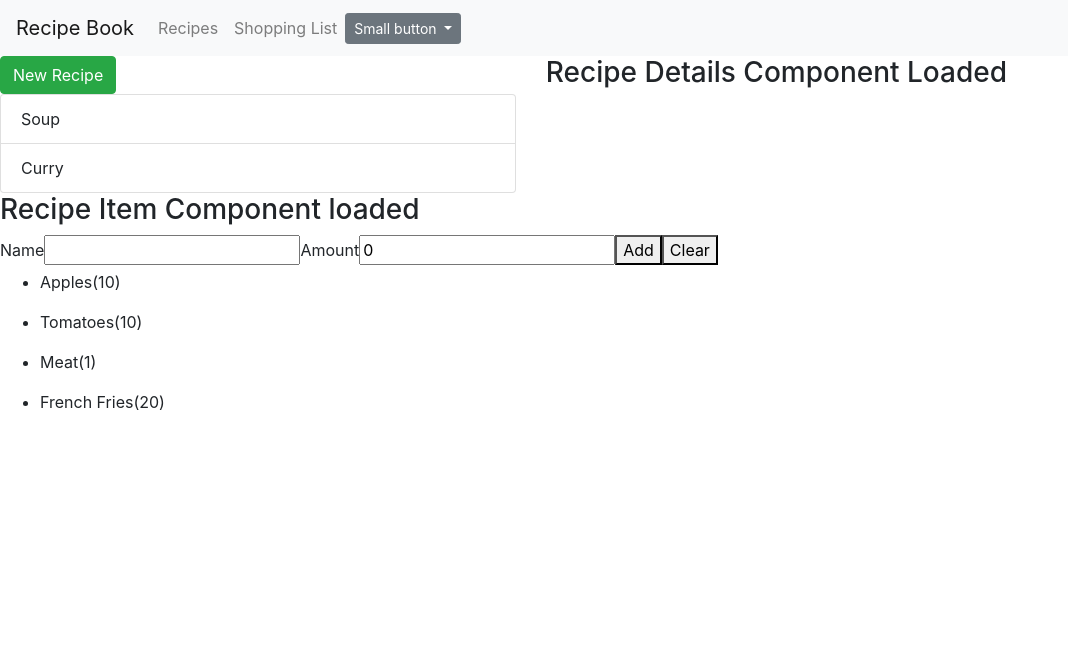
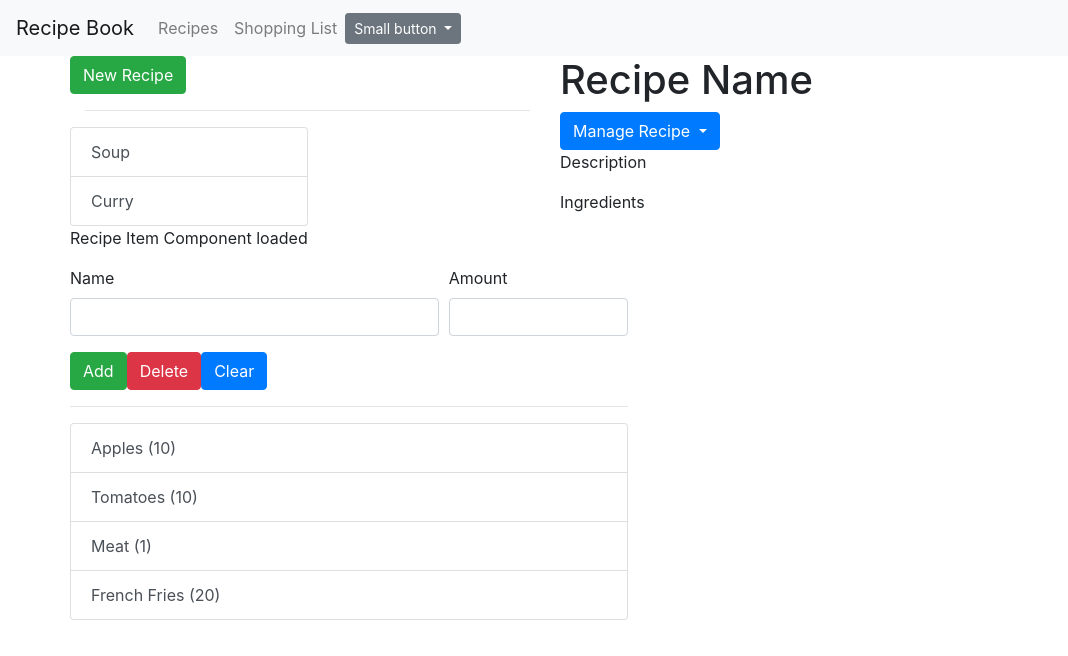
Before and after one commit to bandisri/angular-my-recipie, an Angular app: page / in a window 1280 px wide. Shown: the top 656 px of the page, without its empty margins (0-1068 px from the left). Built offline with nearby package versions, Linux system fonts and the light colour scheme.

Commit message:
component binding

```diff
--- a/package.json
+++ b/package.json
@@ -20,8 +20,12 @@
     "@angular/platform-browser": "^6.0.3",
     "@angular/platform-browser-dynamic": "^6.0.3",
     "@angular/router": "^6.0.3",
+    "angular-popper": "^2.0.0",
     "bootstrap": "^4.1.2",
     "core-js": "^2.5.4",
+    "jquery": "^3.3.1",
+    "popper": "^1.0.1",
+    "popper.js": "^1.14.3",
     "rxjs": "^6.0.0",
     "zone.js": "^0.8.26"
   },
--- a/src/app/app.component.html
+++ b/src/app/app.component.html
@@ -1,3 +1,9 @@
 <app-header>Loading App Header Component..</app-header>
-<app-recipes>Loading Recipes Component</app-recipes>
-<app-shoplist>Loading App Shopping List..</app-shoplist>
+<div class="container">
+  <div class="row">
+    <div class="col-md-12">
+      <app-recipes>Loading Recipes Component</app-recipes>
+      <app-shoplist>Loading App Shopping List..</app-shoplist>
+    </div>
+  </div>
+</div>
--- a/src/app/recipes/recipe-detail/recipe-detail.component.html
+++ b/src/app/recipes/recipe-detail/recipe-detail.component.html
@@ -1 +1,17 @@
-<h3>Recipe Details Component Loaded</h3>
+<h1>Recipe Name</h1>
+<div class="dropdown">
+  <button class="btn btn-primary dropdown-toggle" type="button" id="dropdownMenuButton" data-toggle="dropdown" aria-haspopup="true" aria-expanded="false">
+    Manage Recipe
+  </button>
+  <div class="dropdown-menu" aria-labelledby="dropdownMenuButton">
+    <a class="dropdown-item" href="#">To Shopping List</a>
+    <a class="dropdown-item" href="#">Edit Recipe</a>
+    <a class="dropdown-item" href="#">Delete Recipe</a>
+  </div>
+</div>
+<p>
+  Description
+</p>
+<p>
+  Ingredients
+</p>
--- a/src/app/recipes/recipe-list/recipe-item/recipe-item.component.html
+++ b/src/app/recipes/recipe-list/recipe-item/recipe-item.component.html
@@ -1 +1 @@
-<h3>Recipe Item Component loaded</h3>
+<p>Recipe Item Component loaded</p>
--- a/src/app/recipes/recipe-list/recipe-list.component.html
+++ b/src/app/recipes/recipe-list/recipe-list.component.html
@@ -1,15 +1,16 @@
-<!-- <div class="row"> -->
-  <!-- <div class="col-xs-12"> -->
+<div class="row">
+  <div class="col-xs-12">
     <button type="button" class="btn btn-success">New Recipe</button>
-  <!-- </div> -->
-<!-- </div> -->
-
-<!-- <div class="row"> -->
-  <!-- <div class="col-xs-12"> -->
+  </div>
+</div>
+<hr />
+<div class="row">
+  <div class="col-xs-12">
     <ul class="list-group">
-      <li class="list-group-item" *ngFor="let recipe of recipes">{{ recipe.name }}</li>
+      <a href="#" class="list-group-item list-group-item-action" *ngFor="let recipe of recipes">
+        {{recipe.name}}
+      </a>
     </ul>
-  <!-- </div> -->
-<!-- </div> -->
-
-<app-recipe-item>Loading App Recipe Item....</app-recipe-item>
+  <app-recipe-item>Loading App Recipe Item....</app-recipe-item>
+  </div>
+</div>
--- /dev/null
+++ b/src/app/shared/ingredients.model.ts
@@ -0,0 +1,9 @@
+export class Ingredient {
+    public name: string;
+    public amount: number;
+
+    constructor(ingName: string, ingAmount: number) {
+      this.name = ingName;
+      this.amount = ingAmount;
+    }
+}
--- a/src/app/shoplist/shopedit/shopedit.component.html
+++ b/src/app/shoplist/shopedit/shopedit.component.html
@@ -1 +1,21 @@
-<!-- <h3>I am from ShopEdit Component</h3> -->
+<form>
+  <div class="form-row">
+    <div class="form-group col-md-8">
+      <label for="itemName">Name</label>
+      <input type="text" class="form-control" id="itemName">
+    </div>
+    <div class="form-group col-md-4">
+      <label for="itemQuantity">Amount</label>
+      <input type="number" class="form-control" id="itemQuantity">
+    </div>
+  </div>
+
+  <div class="row">
+    <div class="col-md-12">
+      <button type="button" class="btn btn-success" (click)="onAdd()">Add</button>
+      <button type="button" class="btn btn-danger"  (click)="onAdd()">Delete</button>
+      <button type="button" class="btn btn-primary" (click)="onClear()">Clear</button>
+    </div>
+  </div>
+
+</form>
--- a/src/app/shoplist/shoplist.component.html
+++ b/src/app/shoplist/shoplist.component.html
@@ -1,19 +1,12 @@
-<div>
-  <label for="itemName">Name</label>
-  <input type="text" name="itemName" [(ngModel)]="itemName" />
-
-  <label for="itemQuantity">Amount</label>
-  <input type="number" name="itemQuantity" [(ngModel)]="itemQuantity" />
-
-  <button type="button" name="add" (click)="onAdd()">Add</button>
-  <button type="button" name="clear" (click)="onClear()">Clear</button>
+<div class="row">
+  <div class="col-xs-10">
+    <app-shopedit>Loading Shopping Edit Component...</app-shopedit>
+    <hr />
+    <div class="list-group">
+      <a href="#" class="list-group-item list-group-item-action"
+        *ngFor="let ingredient of ingredients">
+        {{ingredient.name}} ({{ingredient.amount}})
+     </a>
+    </div>
+  </div>
 </div>
-
-
-<div>
-  <ul *ngFor="let item of items">
-    <li>{{item.name}}({{item.amount}})</li>
-  </ul>
-</div>
-
-<app-shopedit>Loading App Shopping Edit..</app-shopedit>
--- a/src/app/shoplist/shoplist.component.ts
+++ b/src/app/shoplist/shoplist.component.ts
@@ -1,10 +1,12 @@
 import { Component } from '@angular/core';
 import { OnInit } from '@angular/core';
 
-class Item {
-  name: string;
-  amount: number;
-}
+import { Ingredient } from '../shared/ingredients.model';
+
+// class Item {
+//   name: string;
+//   amount: number;
+// }
 
 @Component({
   selector: 'app-shoplist',
@@ -13,24 +15,24 @@ class Item {
 
 export class ShopListComponent implements OnInit {
 
-  public items: Item[] = [];
-  public itemName: string = '';
-  public itemQuantity = 0;
+  public ingredients: Ingredient[] = [];
+  // public itemName: string = '';
+  // public itemQuantity = 0;
 
   ngOnInit() {
-    this.items.push({name: 'Apples', amount:10});
-    this.items.push({name: 'Tomatoes', amount:10});
-    this.items.push({name: 'Meat', amount:1});
-    this.items.push({name: 'French Fries', amount:20});
+    this.ingredients.push(new Ingredient('Apples', 10));
+    this.ingredients.push(new Ingredient('Tomatoes', 10));
+    this.ingredients.push(new Ingredient('Meat', 1));
+    this.ingredients.push(new Ingredient('French Fries', 20));
   }
 
-  onAdd() {
-    this.items.push({name: this.itemName, amount: this.itemQuantity});
-  }
-
-  onClear() {
-    this.itemName = '';
-    this.itemQuantity = 0;
-  }
+  // onAdd() {
+  //   this.ingredients.push(new Ingredient(this.itemName, this.itemQuantity));
+  // }
+  //
+  // onClear() {
+  //   this.itemName = '';
+  //   this.itemQuantity = 0;
+  // }
 
 }
--- a/src/index.html
+++ b/src/index.html
@@ -7,8 +7,10 @@
 
   <meta name="viewport" content="width=device-width, initial-scale=1">
   <link rel="icon" type="image/x-icon" href="favicon.ico">
+
 </head>
 <body>
   <app-root></app-root>
+
 </body>
 </html>
```
Also changed, not shown: 1 other file (tests, documents, lock files or other folders).
